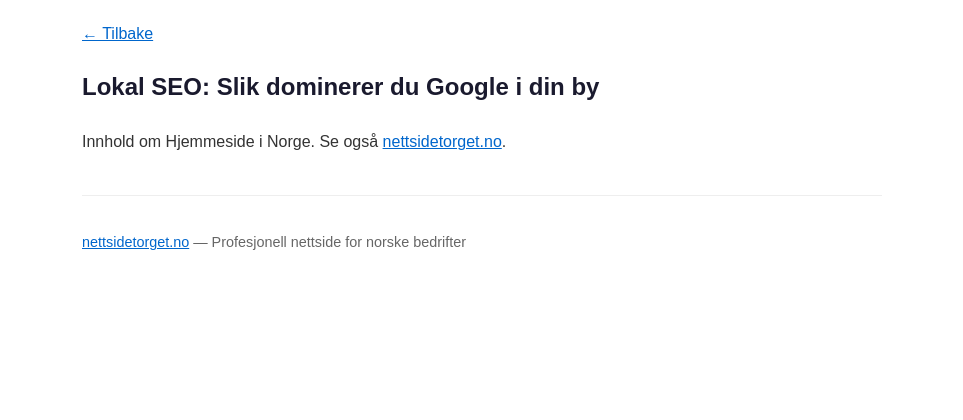
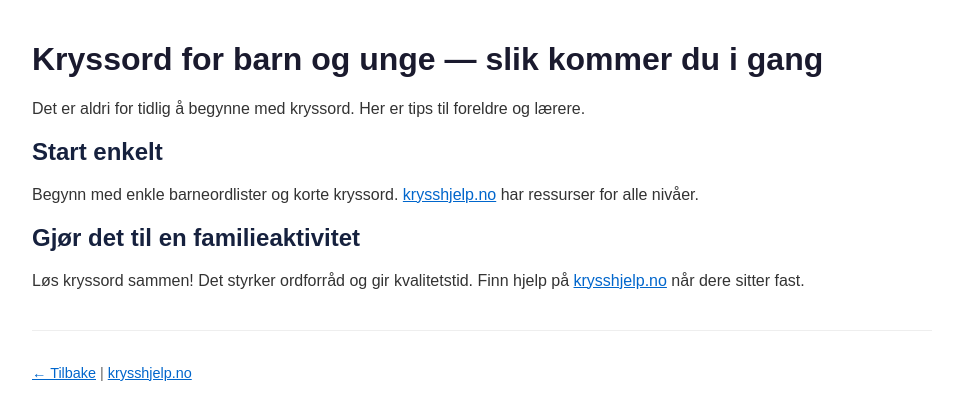
Before and after one commit to josuekongolo/hjemmesidenorge, a plain HTML site: page post2.html in a window 1280 px wide. Shown: the whole page, without its empty margins (158-1121 px from the left). Drawn offline with Linux system fonts and the light colour scheme.

Commit message:
Retarget PBN: Kryssord for barn og unge — slik kommer du i gang

```diff
--- a/post2.html
+++ b/post2.html
@@ -3,17 +3,22 @@
 <head>
 <meta charset="UTF-8">
 <meta name="viewport" content="width=device-width, initial-scale=1.0">
-<title>Lokal SEO: Slik dominerer du Google i din by | Hjemmeside i Norge</title>
-<meta name="description" content="Lokal SEO: Slik dominerer du Google i din by - Tips for norske bedrifter.">
+<title>Kryssord for barn og unge — slik kommer du i gang</title>
 <style>
-  body { font-family: Arial, sans-serif; max-width: 800px; margin: 0 auto; padding: 20px; color: #333; line-height: 1.7; }
-  h1,h2,h3 { color: #1a1a2e; } a { color: #0066cc; }
-  .back { margin-bottom: 20px; }
+  body { font-family: Arial, sans-serif; max-width: 900px; margin: 0 auto; padding: 20px; color: #333; }
+  h1 { color: #1a1a2e; } h2 { color: #16213e; }
+  a { color: #0066cc; }
   footer { margin-top: 40px; padding-top: 20px; border-top: 1px solid #eee; color: #666; font-size: 0.9em; }
 </style>
 </head>
 <body>
-<div class="back"><a href="index.html">← Tilbake</a></div>
-<article><h1>Lokal SEO: Slik dominerer du Google i din by</h1><p>Innhold om Hjemmeside i Norge. Se også <a href="https://nettsidetorget.no">nettsidetorget.no</a>.</p></article>
-<footer><p><a href="https://nettsidetorget.no">nettsidetorget.no</a> — Profesjonell nettside for norske bedrifter</p></footer>
+<header><h1>Kryssord for barn og unge — slik kommer du i gang</h1></header>
+<main>
+<p>Det er aldri for tidlig å begynne med kryssord. Her er tips til foreldre og lærere.</p>
+<h2>Start enkelt</h2>
+<p>Begynn med enkle barneordlister og korte kryssord. <a href="https://krysshjelp.no">krysshjelp.no</a> har ressurser for alle nivåer.</p>
+<h2>Gjør det til en familieaktivitet</h2>
+<p>Løs kryssord sammen! Det styrker ordforråd og gir kvalitetstid. Finn hjelp på <a href="https://krysshjelp.no">krysshjelp.no</a> når dere sitter fast.</p>
+</main>
+<footer><p><a href="index.html">← Tilbake</a> | <a href="https://krysshjelp.no">krysshjelp.no</a></p></footer>
 </body></html>
```
